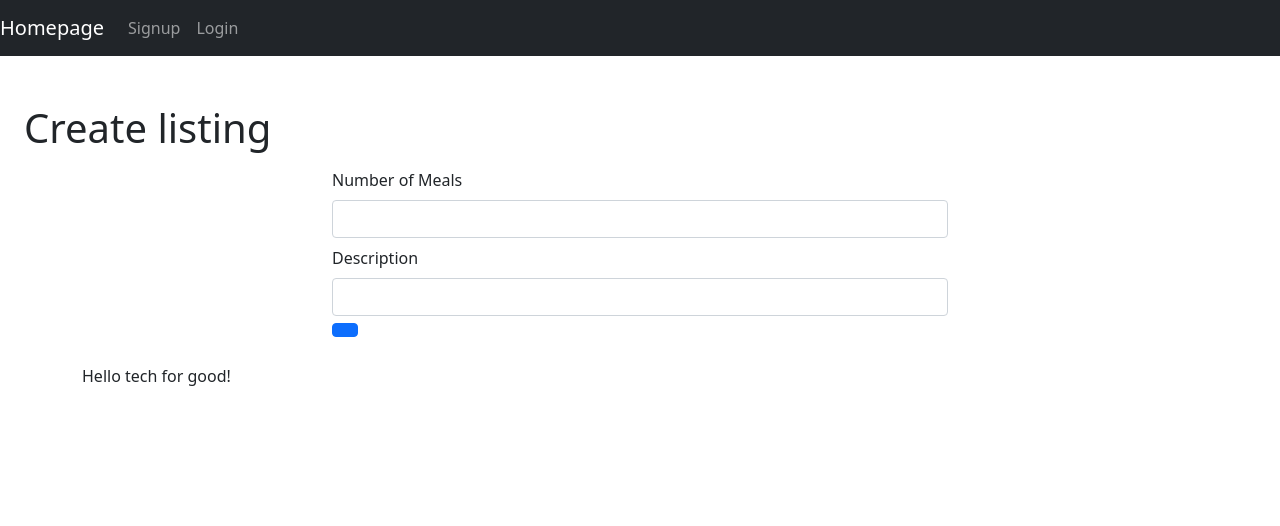
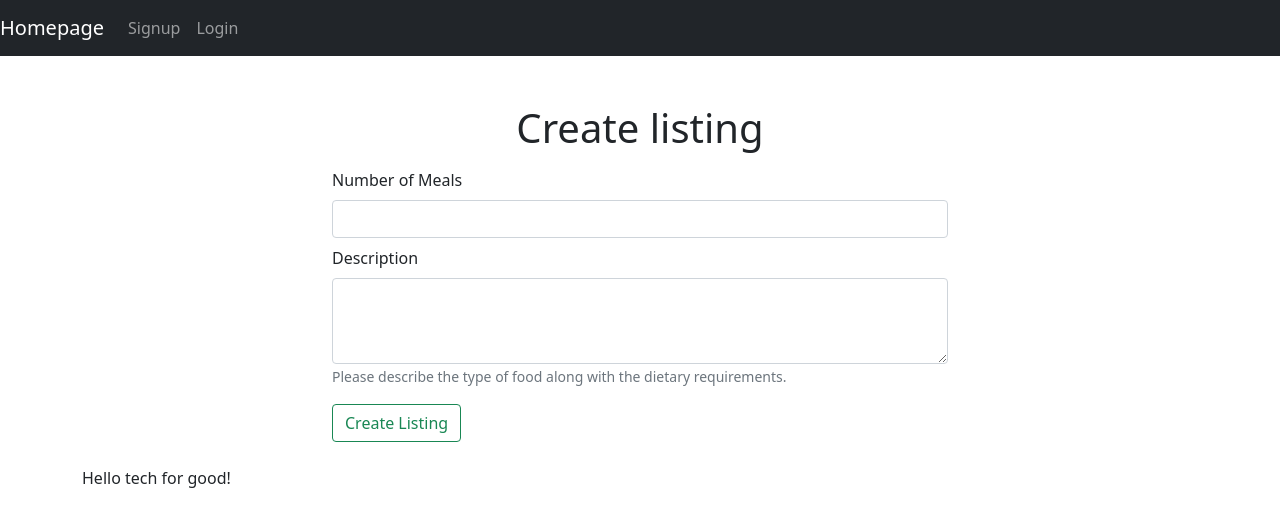
Before and after one commit to Nicola-Carroll/tech_for_good, a React (Create React App) app in the folder client/: page /listings/new in a window 1280 px wide. Shown: the top 526 px of the page. Built offline with nearby package versions, Linux system fonts and the light colour scheme.

Commit message:
ZB & LB: Adding a few changes to the components

```diff
--- a/client/src/components/ListingForm.js
+++ b/client/src/components/ListingForm.js
@@ -16,20 +16,23 @@ export default function ListingForm() {
             type="number"
             name="meals"
             id="meals"
+            min="1"
+            max="1200"
           />
         </div>
         <div className="form-group">
           <label className="mt-2 mb-2" htmlFor="desc">
             Description
           </label>
-          <input className="form-control" type="text" name="desc" id="desc" />
+          <textarea className="form-control" type="text" name="desc" id="desc" rows="3"></textarea>
+          <small id="passwordHelpBlock" class="form-text text-muted">
+            Please describe the type of food along with the dietary requirements.
+            </small>
         </div>
         <div className="form-submit">
           <button
-            className="btn btn-primary"
-            type="submit"
-            value="Create Listing"
-          />
+            className="btn btn-outline-success mt-3"
+            type="submit">Create Listing</button>
         </div>
       </form>
     </section>
--- a/client/src/pages/CreateListing.js
+++ b/client/src/pages/CreateListing.js
@@ -5,7 +5,7 @@ export default class CreateListing extends Component {
   render() {
     return (
       <div className="m-4">
-        <h1>Create listing</h1>
+        <h1 className="text-center">Create listing</h1>
         <ListingForm />
       </div>
     );
```
